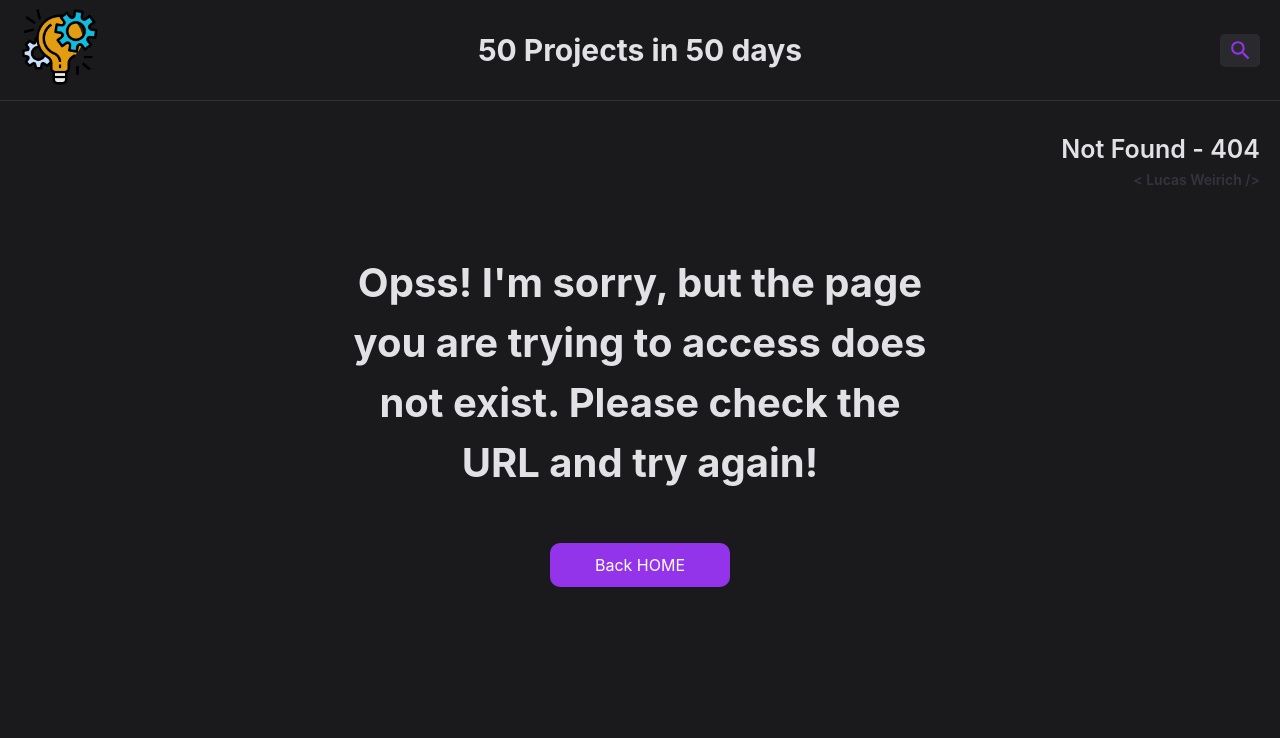
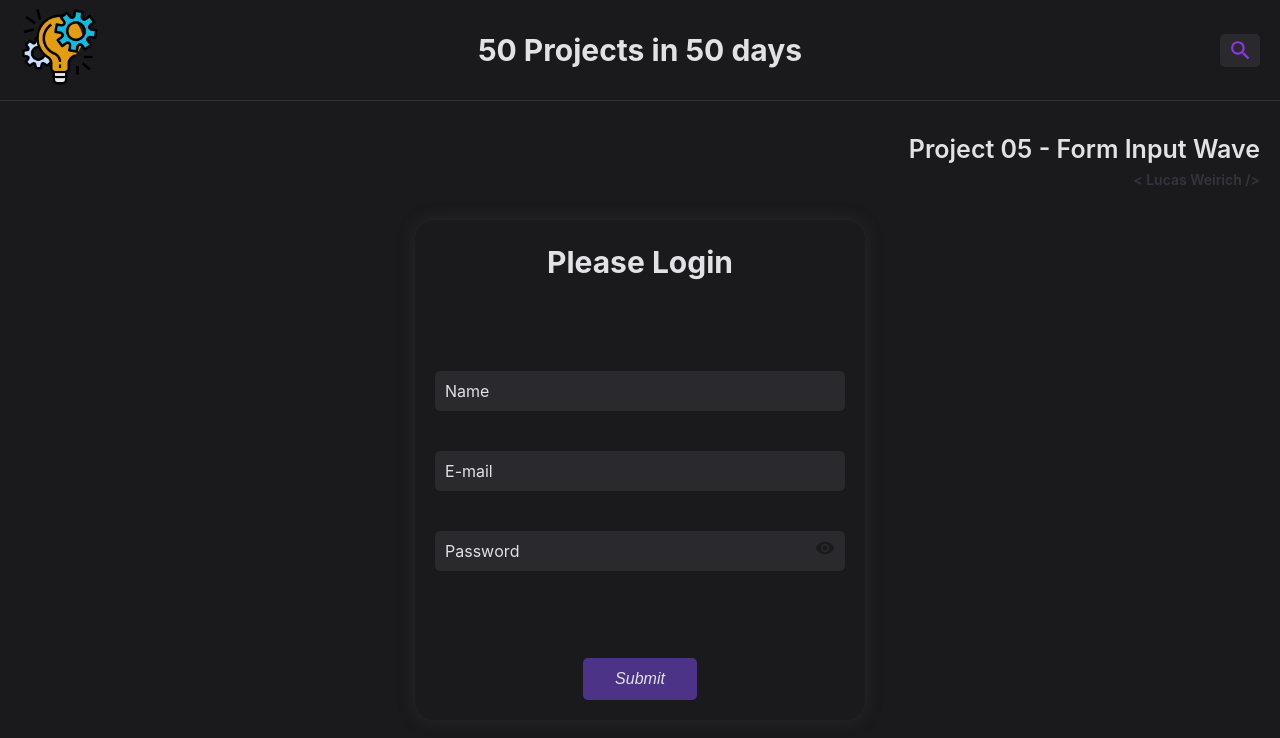
Before and after one commit to lucasWeirich/mini-projects-reactjs, a React (Vite) app: page /project05 in a window 1280 px wide. Before the commit this address had no page. Shown: the top 738 px of the page. Built offline with nearby package versions, Linux system fonts and the light colour scheme.

Commit message:
Project 05 created - Form Input Wave

```diff
--- /dev/null
+++ b/src/projects/Project05/Input/Input.tsx
@@ -0,0 +1,112 @@
+import { mdiEye } from "@mdi/js";
+import Icon from "@mdi/react";
+import { useState } from "react";
+import styled from "styled-components"
+
+interface InputProps extends React.InputHTMLAttributes<HTMLInputElement> {
+  label: string
+  name: string
+}
+
+export default function Input({ label, name, value, type, ...props }: InputProps) {
+
+  const [viewPassword, setViewPassword] = useState(false);
+  const labelUnstructured = label.split('');
+
+  return <Wrapper>
+
+    {
+      type === 'password' &&
+      <ButtonViewPassword onClick={() => setViewPassword(!viewPassword)}>
+        <Icon
+          path={mdiEye}
+          color={viewPassword ? 'var(--colorLight)' : 'var(--colorDark)'}
+          size='20px'
+        />
+      </ButtonViewPassword>
+    }
+
+    <input
+      name={name}
+      type={type === 'password' && viewPassword ? 'text' : type}
+      {...props}
+    />
+    <label
+      className={value ? 'active' : ''}
+      htmlFor={name}
+    >
+      {
+        labelUnstructured.map((string, index) => (
+          <span
+            key={index}
+            style={{
+              transitionDelay: `0.${index}s`
+            }}
+          >
+            {string}
+          </span>
+        ))
+      }
+    </label>
+  </Wrapper>
+}
+
+const Wrapper = styled.div`
+  width: 100%;
+  height: 40px;
+  display: flex;
+  align-items: center;
+  background-color: var(--colorSubDark);
+  margin: 40px 0;
+  position: relative;
+  border-radius: 5px;
+  transition: all 0.3s;
+
+  & label {
+    display: flex;
+    margin-left: 10px;
+    position: absolute;
+
+    &.active {
+      & span {
+        transform: translatey(-35px);
+      color: var(--colorEmphasisLight);
+      }
+    }
+
+    & span {
+      transition: 0.3s cubic-bezier(0.68, -0.55, 0.265, 1.55);
+    }
+  }
+
+  & input {
+    border: none;
+    outline: none;
+    background-color: transparent;
+    width: 100%;
+    height: 100%;
+    color: var(--colorEmphasisSubLight);
+    z-index: 2;
+    padding: 0 10px;
+    border-radius: 5px;
+    transition: all 0.3s;
+    &:focus {
+      box-shadow: 0 0 0px 2px var(--colorEmphasisDark);
+    }
+
+    &:focus + label > span {
+      transform: translatey(-35px);
+      color: var(--colorEmphasisLight);
+    }
+  }
+`
+
+const ButtonViewPassword = styled.span`
+  background-color: transparent;
+  border: none;
+  outline: none;
+  position: absolute;
+  right: 10px;
+  cursor: pointer;
+  z-index: 9;
+`
--- /dev/null
+++ b/src/projects/Project05/Poject05.styles.ts
@@ -0,0 +1,37 @@
+import styled from "styled-components";
+
+export const Wrapper = styled.div`
+  width: 100%;
+  display: flex;
+  align-items: center;
+  justify-content: center;
+`
+
+export const Title = styled.div`
+  font-size: 30px;
+  font-weight: bold;
+  text-align: center;
+`
+
+export const Error = styled.span`
+  font-size: 15px;
+  color: #b92929;
+  font-weight: bold;
+  text-align: center;
+  transition: all 0.4s;
+`
+
+export const Form = styled.form`
+  width: 100%;
+  max-width: 450px;
+  min-height: 500px;
+  background-color: var(--colorDark);
+  box-shadow: 0px 0px 15px var(--colorSubDark);
+  padding: 20px;
+  border-radius: 20px;
+  display: flex;
+  flex-direction: column;
+  align-items: center;
+  justify-content: space-between;
+  gap: 30px;
+`
--- /dev/null
+++ b/src/projects/Project05/Project05.tsx
@@ -0,0 +1,93 @@
+import { FormEvent, useState } from 'react';
+import { ProjectsProps } from '../../@types/projects.types';
+import usePageTitle from '../../hook/usePageTitle';
+import TemplateDefault from '../../templates/Default.template';
+import Input from './Input/Input';
+import * as CSS from './Poject05.styles'
+import ButtonDefault from '../../assets/css/ButtonDefault';
+
+interface dataFormProps {
+  name: string,
+  email: string,
+  password: string
+}
+
+export default function Project05({ title }: ProjectsProps) {
+
+  usePageTitle('Form Input Wave');
+
+  const resetDataForm = { name: '', email: '', password: '' };
+  const [dataForm, setDataForm] = useState<dataFormProps>(resetDataForm);
+  const [messageError, setMessageError] = useState('');
+
+  function handleChangeInputs(e: React.ChangeEvent<HTMLInputElement>) {
+    setMessageError('');
+
+    setDataForm(prev => {
+      const { name, value } = e.target;
+      const newData = {
+        ...prev,
+        [name]: value
+      }
+      return newData;
+    })
+  }
+
+  function handleSubmitForm(e: FormEvent) {
+    e.preventDefault();
+    let auxValidate = true;
+    let regexEmail = /^(([^<>()[\]\\.,;:\s@"]+(\.[^<>()[\]\\.,;:\s@"]+)*)|(".+"))@((\[[0-9]{1,3}\.[0-9]{1,3}\.[0-9]{1,3}\.[0-9]{1,3}\])|(([a-zA-Z\-0-9]+\.)+[a-zA-Z]{2,}))$/;
+
+    if (dataForm['name'].length < 10) {
+      auxValidate = false
+      setMessageError('Nome precisa ter mais de 10 caractere')
+    } else if (!(regexEmail.test(dataForm.email))) {
+      auxValidate = false;
+      setMessageError('Informe e-mail valido')
+    } else if (dataForm['password'].length < 5) {
+      auxValidate = false
+      setMessageError('Senha precisa ter mais de 5 caractere')
+    }
+
+    if (auxValidate)
+      alert(JSON.stringify(dataForm));
+  }
+
+  return <TemplateDefault title={title}>
+    <CSS.Wrapper>
+      <CSS.Form onSubmit={handleSubmitForm}>
+        <CSS.Title>Please Login</CSS.Title>
+
+        {
+          messageError &&
+          <CSS.Error>{messageError}</CSS.Error>
+        }
+
+        <div style={{ width: '100%' }}>
+          <Input
+            label='Name'
+            name='name'
+            value={dataForm.name}
+            onChange={handleChangeInputs}
+          />
+          <Input
+            label='E-mail'
+            name='email'
+            type="email"
+            value={dataForm.email}
+            onChange={handleChangeInputs}
+          />
+          <Input
+            label='Password'
+            name='password'
+            type='password'
+            value={dataForm.password}
+            onChange={handleChangeInputs}
+          />
+        </div>
+
+        <ButtonDefault>Submit</ButtonDefault>
+      </CSS.Form>
+    </CSS.Wrapper>
+  </TemplateDefault>
+}
--- a/src/routes/routes.tsx
+++ b/src/routes/routes.tsx
@@ -1,10 +1,6 @@
 import { BrowserRouter, Routes, Route } from 'react-router-dom';
 import HomeView from '../views/Home/Home.view';
 import NotFound404 from '../views/NotFound404/NotFound404.view';
-import Project01 from '../projects/Project01/Project01';
-import Project02 from '../projects/Project02/Project02';
-import Project03 from '../projects/Project03/Project03';
-import Project04 from '../projects/Project04/Project04';
 
 export default function RoutesPage() {
   return <>
@@ -15,8 +11,16 @@ export default function RoutesPage() {
         <Route path='/project02' element={<Project02 title="Project 02 - Progress Steps" />} />
         <Route path='/project03' element={<Project03 title="Project 03 - Blurry Loading" />} />
         <Route path='/project04' element={<Project04 title="Project 04 - Scroll Animation" />} />
+        <Route path='/project05' element={<Project05 title="Project 05 - Form Input Wave" />} />
         <Route path='*' element={<NotFound404 title="Not Found - 404" />} />
       </Routes>
     </BrowserRouter>
   </>
 }
+
+/* Import of all projects */
+import Project01 from '../projects/Project01/Project01';
+import Project02 from '../projects/Project02/Project02';
+import Project03 from '../projects/Project03/Project03';
+import Project04 from '../projects/Project04/Project04';
+import Project05 from '../projects/Project05/Project05';
--- a/src/utils/allProjects.ts
+++ b/src/utils/allProjects.ts
@@ -26,5 +26,12 @@ export const allProjects = [
     description: 'Project of scroll animation basic and button for view more cards of text.',
     img: '/project04/capa.png',
     url: '/project04',
+  },
+  {
+    id: 5,
+    name: 'Form Input Wave',
+    description: 'Project of form with inputs wave - effect - validate.',
+    img: '/project05/capa.png',
+    url: '/project05',
   }
 ]
```
Also changed, not shown: public/project05/capa.png (added).
